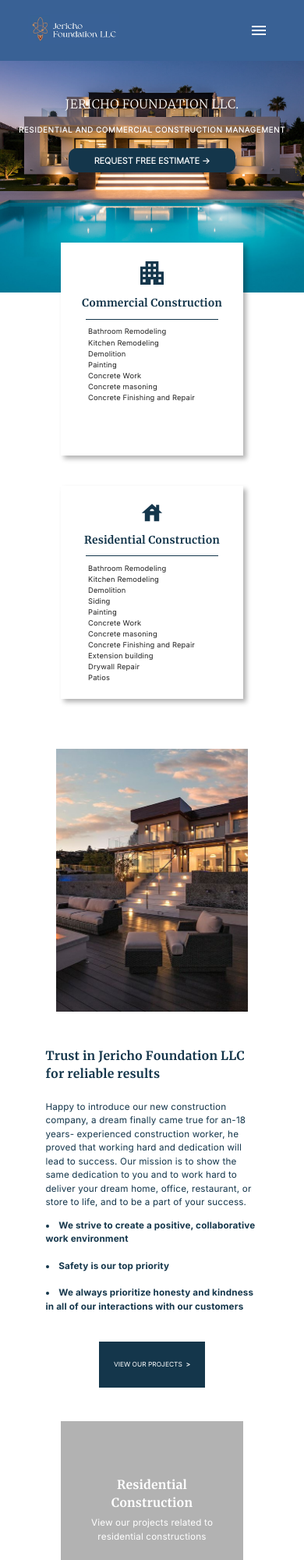
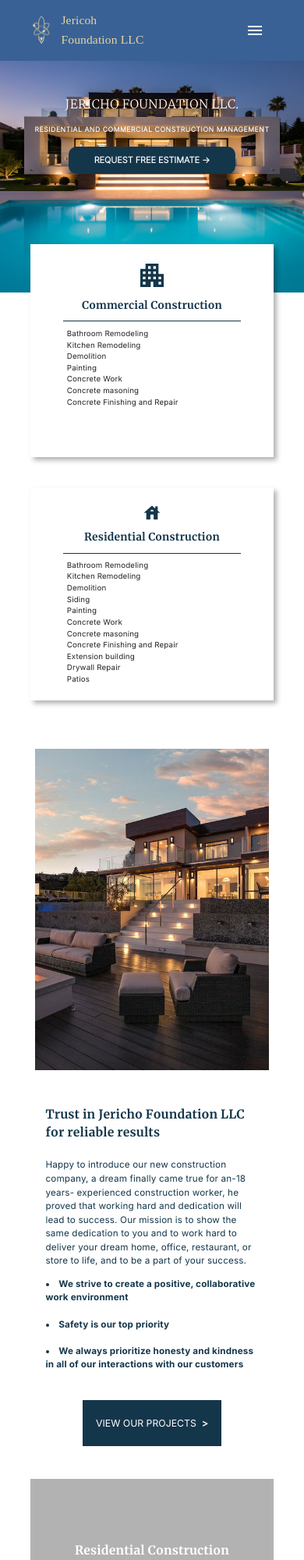
Before and after one commit to DavyHyun/construction-client, a React (Create React App) app: page / in a window 390 px wide. Shown: the top 2000 px of the page at 78% size. Built offline with nearby package versions, Linux system fonts and the light colour scheme.

Commit message:
UI fixes to mobile

```diff
--- a/src/Components/Card/index.module.scss
+++ b/src/Components/Card/index.module.scss
@@ -45,7 +45,7 @@
     .wrapper {
         display: flex;
         flex-direction: column;
-        width: 60%;
+        width: 80%;
         height: 70vw;
         background-color: white;
         box-shadow: 4px 4px 6px rgba(0, 0, 0, 0.3);
@@ -67,7 +67,7 @@
     .listItem {
         font-family: Inter-Regular;
         width: 100%;
-        font-size: 2.4vw;
+        font-size: 2.5vw;
         list-style-type: none;
     }
 
--- a/src/Components/Demo/index.module.scss
+++ b/src/Components/Demo/index.module.scss
@@ -80,3 +80,88 @@
       margin-top: 7%;
   }
 }
+
+@media (max-width: 480px) {
+   .wrapper {
+      width: 42%;
+       height: 39vw;
+       background-color: rgba(0, 0, 0, 0.3);
+       display: flex;
+       flex-direction: column;
+       align-items: center;
+       justify-content: center;
+
+       >h1 {
+          font-family: Merri-Bold;
+          font-size: 2vw;
+          color: white;
+       }
+
+       >p {
+          font-family: Inter-Regular;
+          font-size: 1.2vw;
+          color: white;
+          margin-top: -2%;
+       }
+  }
+
+  .button {
+      background-color: white;
+      color: #14364B;
+      padding: 8px;
+      display: flex;
+      flex-direction: row;
+      justify-content: space-evenly;
+      width: 15vw;
+      font-family: Inter-Bold;
+      border: none;
+      height: 5vw;
+      align-items: center;
+      font-size: 1.2vw;
+      margin-top: 7%;
+  }
+
+  @media (max-width: 900px) {
+     .wrapper {
+        width: 80%;
+         height: 70vw;
+         background-color: rgba(0, 0, 0, 0.3);
+         display: flex;
+         flex-direction: column;
+         align-items: center;
+         justify-content: center;
+         margin-bottom: 5%;
+
+         >h1 {
+            font-family: Merri-Bold;
+            font-size: 4vw;
+            color: white;
+            width: 80%
+         }
+
+         >p {
+            font-family: Inter-Regular;
+            font-size: 3vw;
+            color: white;
+            margin-top: -2%;
+            width: 80%;
+         }
+    }
+
+    .button {
+        background-color: white;
+        color: #14364B;
+        padding: 8px;
+        display: flex;
+        flex-direction: row;
+        justify-content: space-evenly;
+        width: 20vw;
+        font-family: Inter-Bold;
+        border: none;
+        height: 7vw;
+        align-items: center;
+        font-size: 2vw;
+        margin-top: 7%;
+    }
+  }
+}
--- a/src/Components/NavBar/index.js
+++ b/src/Components/NavBar/index.js
@@ -92,7 +92,7 @@ const NavBar = (props) => {
   const drawer = (
     <Box onClick={handleDrawerToggle} sx={{ textAlign: 'center', backgroundColor: '#396195', height: '100%' }}>
       <br></br>
-      <List sx={{marginLeft: '5%'}}>
+      <List sx={{ marginLeft: '5%' }}>
         {navItems.map((item) => (
           <ListItem key={item} disablePadding>
             <ListItemButton sx={{ textAlign: 'center' }}>
@@ -114,15 +114,14 @@ const NavBar = (props) => {
     <Box sx={{ display: 'flex' }}>
       <CssBaseline />
       <HideOnScroll {...props}>
-        <AppBar component="nav" color='transparent' sx={{ display:  'flex', flex: 1, flexDirection: 'row', justifyContent: 'center', height:  { xs: '20vw', md: '120px'}, width: '100%', boxShadow: 'none', backgroundColor: '#396195' }}>
+        <AppBar component="nav" color='transparent' sx={{ display: 'flex', flex: 1, flexDirection: 'row', justifyContent: 'center', height: { xs: '20vw', md: '120px' }, width: '100%', boxShadow: 'none', backgroundColor: '#396195' }}>
           <Toolbar sx={{ width: '90%' }}>
 
             <Link to={`/`} style={{ textDecoration: 'none', color: (location.pathname === '/HOME' || location.pathname === '/') ? '#fff' : '#fff', fontSize: '13.5px' }}>
-              <Box sx={{ display: 'flex', flexDirection: 'row', alignContent: 'center' , alignItems: 'center'}}>
+              <Box sx={{ display: 'flex', flexDirection: 'row', alignContent: 'center', alignItems: 'center' }}>
 
-                {
-                  width > 900 ?
-                  <div style={{display: 'flex', flexDirection: 'row', alignItems: 'center'}}>
+                {width > 480 ?
+                  <div style={{ display: 'flex', flexDirection: 'row', alignItems: 'center' }}>
                     <Box component="img" src={require('../../images/jericho_logo.png')} sx={{ width: '5vw', height: '7vw', }} />
                     <Typography
                       variant="h6"
@@ -134,8 +133,16 @@ const NavBar = (props) => {
                     </Typography>
                   </div>
                   :
-                  <div>
-                    <Box component="img" src={require('../../images/LogoJericho.jpg')} sx={{ width: '30vw', height: '10vw', marginTop: '2%'}} />
+                  <div style={{ display: 'flex', flexDirection: 'row', alignItems: 'center', marginLeft: '-3vw' }}>
+                    <Box component="img" src={require('../../images/jericho_logo.png')} sx={{ width: '15vw', height: '21vw', }} />
+                    <Typography
+                      variant="h6"
+                      component="div"
+                      sx={{ width: '30vw', color: '#e7d49e', marginLeft: '-1vw', fontSize: '4vw', textAlign: 'left' }}
+                      fontFamily={'higuen'}
+                    >
+                      Jericoh Foundation LLC
+                    </Typography>
                   </div>
                 }
 
@@ -144,7 +151,7 @@ const NavBar = (props) => {
 
             <Box sx={{ display: { xs: 'none', md: 'flex' }, flexDirection: 'row', width: '95%', justifyContent: 'space-evenly', marginLeft: '5%' }}>
               {navItems.map((item) => (
-                <Button key={item} sx={{ color: '#fff', ':hover' : { color: '#e7d49e'} }}>
+                <Button key={item} sx={{ color: '#fff', ':hover': { color: '#e7d49e' } }}>
                   <Link to={`/${item}`} style={{ textDecoration: 'none', color: (location.pathname === '/HOME' || location.pathname === '/') ? '#fff' : '#fff', fontSize: '0.9vw', fontFamily: 'Inter-Light' }}>
                     {item}
                   </Link>
@@ -156,9 +163,9 @@ const NavBar = (props) => {
               aria-label="open drawer"
               edge="start"
               onClick={handleDrawerToggle}
-              sx={{ marginLeft: '50%', display: { md: 'none' } }}
+              sx={{ marginLeft: '35%', display: { md: 'none' } }}
             >
-              <MenuIcon sx={{color: 'white'}}/>
+              <MenuIcon sx={{ color: 'white' }} />
             </IconButton>
           </Toolbar>
         </AppBar>
@@ -168,7 +175,7 @@ const NavBar = (props) => {
           container={container}
           variant="temporary"
           open={mobileOpen}
-          onClose={handleDrawerToggle}x
+          onClose={handleDrawerToggle} x
           ModalProps={{
             keepMounted: true, // Better open performance on mobile.
           }}
--- a/src/Pages/About/index.module.scss
+++ b/src/Pages/About/index.module.scss
@@ -132,6 +132,7 @@
         display: flex;
         flex-direction: column;
         padding-right: 0%;
+        margin-bottom: 15%;
 
         .infoWrapper {
             display: flex;
@@ -141,7 +142,7 @@
 
                 >h1 {
                     font-family: Merri-Bold;
-                    font-size: 7vw;
+                    font-size: 4vw;
                     color: #14364B;
                     text-align: left;
                     width: 100%;
--- a/src/Pages/Home/index.js
+++ b/src/Pages/Home/index.js
@@ -70,7 +70,7 @@ const Home = () => {
     if (width > 900) {
       return '1.2vw'
     } else {
-      return '2.15vw'
+      return '3.15vw'
     }
   }
 
@@ -118,7 +118,7 @@ const Home = () => {
             null
             :
             <div className={styles.imageContainer}>
-              <img src={MiddleImage} width='90%' height="100%" />
+              <img src={MiddleImage} width='100%' height="100%" />
             </div>
         }
         <div className={styles.info}>
--- a/src/Pages/Home/index.module.scss
+++ b/src/Pages/Home/index.module.scss
@@ -33,7 +33,7 @@
         color: white;
         border: none;
         width: 20vw;
-        height: 7%;
+        height: 5%;
         font-size: 1.2vw;
         font-family: Inter-Light;
         border-radius: 10px;
@@ -46,7 +46,7 @@
         color: white;
         border: none;
         width: 20vw;
-        height: 7%;
+        height: 5%;
         font-size: 1.2vw;
         font-family: Inter-Light;
         border-radius: 10px;
@@ -178,7 +178,7 @@
             margin-top: 0%;
             letter-spacing: 0.07em;
             font-family: Inter-Light;
-            font-size: 2.5vw;
+            font-size: 2.2vw;
             color:white;
             width: 100%
         }
@@ -197,14 +197,14 @@
             color: white;
             border: none;
             width: 55vw;
-            height: 30% !important;
+            height: 40% !important;
             font-size: 2.8vw;
             font-family: Inter-Light;
             border-radius: 10px;
             font-weight: 600;
             margin-top: 1vh;
-            padding-top: 1vh;
-            padding-bottom: 1vh;
+            padding-top: 1.3vh;
+            padding-bottom: 1.3vh;
 
         }
 
@@ -289,7 +289,7 @@
     }
 
     .imageContainer {
-        width: 100%;
+        width: 110%;
         height: 100%
     }
 
@@ -300,7 +300,7 @@
         display: flex;
         flex-direction: row;
         justify-content: space-evenly;
-        width: 50%;
+        width: 65%;
         font-family: Inter-Light;
         border: none;
         height: 15vw;
@@ -315,7 +315,7 @@
         width: 100%;
         justify-content: space-evenly;
         align-items: center;
-        margin-bottom: 10%;
+        margin-bottom: 15%;
         margin-top: 1%;
     }
 
--- a/src/Pages/Request/index.js
+++ b/src/Pages/Request/index.js
@@ -59,6 +59,18 @@ const Request = () => {
     }
   }
 
+  const [width, setWidth] = React.useState(window.innerWidth);
+
+  React.useEffect(() => {
+    /* Inside of a "useEffect" hook add an event listener that updates
+       the "width" state variable when the window size changes */
+    window.addEventListener("resize", () => setWidth(window.innerWidth));
+
+    /* passing an empty array as the dependencies of the effect will cause this
+       effect to only run when the component mounts, and not each time it updates.
+       We only want the listener to be added once */
+  }, []);
+
 
   return (
     <div className={styles.wrapper}>
@@ -77,10 +89,17 @@ const Request = () => {
       </div>
 
       <div className={styles.inputWrapper}>
+        { width > 480 ?
         <div className={styles.nameWrapper}>
           <input className={styles.nameInputLeft} placeholder='First Name*' onChange={handleFirstNameChange} value={firstName} />
           <input className={styles.nameInputRight} placeholder='Last Name*' onChange={handleLastNameChange} value={lastName} />
         </div>
+        :
+        <>
+        <input className={styles.normalInput} placeholder='First Name*' onChange={handleFirstNameChange} value={firstName} />
+        <input className={styles.normalInput} placeholder='Last Name*' onChange={handleLastNameChange} value={lastName} />
+        </>
+        }
         <input className={styles.normalInput} placeholder='Email Address*' onChange={handleEmailAddressChange} value={emailAddress} />
         <input className={styles.normalInput} placeholder='Telephone Number*' onChange={handleTelephoneNumberChange} value={telephoneNumber} />
         <input className={styles.normalInput} placeholder='Service Type' onChange={handleServiceTypeChange} value={serviceType} />
--- a/src/Pages/Residential/index.module.scss
+++ b/src/Pages/Residential/index.module.scss
@@ -253,5 +253,6 @@
         align-items: center;
         font-size: 5vw;
         margin-top: 7%;
+        margin-bottom: 15%;
     }
 }
```
Also changed, not shown: src/Components/BottomBar/index.js (+11 -3 lines), src/Components/BottomBar/index.module.scss (+44 -13 lines), src/Pages/Commercial/index.module.scss (+7 -2 lines), src/Pages/Request/index.module.scss (+3 -32 lines). Lines whose indentation alone changed are shown as unchanged.
